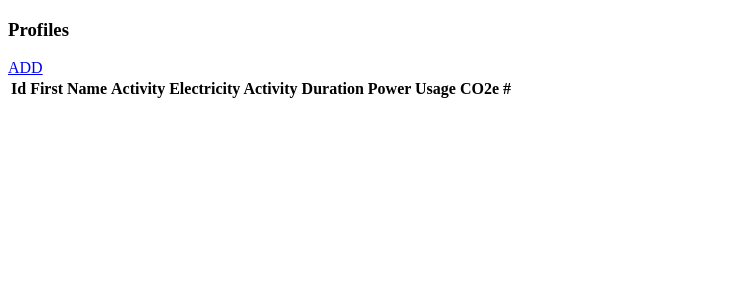
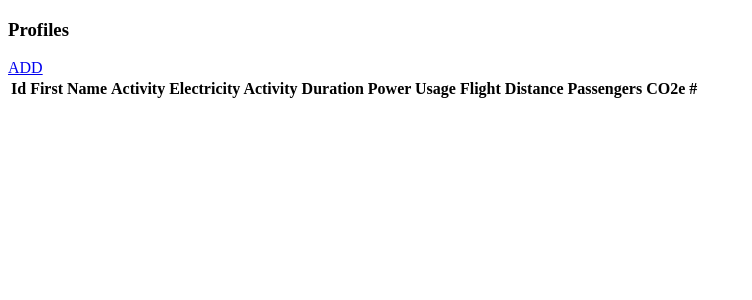
Before and after one commit to nocturne-1/carbon-estimator, a Flask app: page / in a window 1280 px wide. Shown: the top 300 px of the page, without its empty margins (0-752 px from the left). Run offline with Flask 3, Linux system fonts and the light colour scheme; lists and menus that the app fills with data are empty.

Commit message:
added carbon estimation of flight data into db (called airportgap api, grew form, index, & db, estimated co2e for flights)

```diff
--- a/app.py
+++ b/app.py
@@ -17,13 +17,17 @@ class Profile(db.Model):
     id = db.Column(db.Integer, primary_key=True)
     name = db.Column(db.String(20), unique=False, nullable=False)
     activity = db.Column(db.String(30), unique=False, nullable=False)
-    elecactivity = db.Column(db.String(20), unique=False, nullable=False)
-    duration = db.Column(db.String(20), unique=False, nullable=False)
+    elecactivity = db.Column(db.String(20), unique=False, nullable=True)
+    duration = db.Column(db.String(20), unique=False, nullable=True)
     power_usage = db.Column(db.Integer, unique=False, nullable=True)
-    co2e = db.Column(db.String(20), unique=False, nullable=True)
+
+    distance_flight = db.Column(db.Integer, unique=False, nullable=True)
+    passengers_flight = db.Column(db.Integer, unique=False, nullable=True)
+
+    co2e = db.Column(db.String(20), unique=False, nullable=False)
 
     def __repr__(self):
-        return f"Name : {self.name}, Activity: {self.activity}, ElectricActivity: {self.elecactivity}, Duration = {self.duration}, Power Usage: {self.power_usage}, CO2e: {self.co2e}."
+        return f"Name : {self.name}, Activity: {self.activity}, ElectricActivity: {self.elecactivity}, Duration = {self.duration}, Power Usage: {self.power_usage}, Flight Distance: {self.distance_flight}, Flight Passengers: {self.passengers_flight}, CO2e: {self.co2e}."
 
 def initialize_db():
     with app.app_context():
@@ -56,7 +60,7 @@ electricity_data = {
     "electronic_monitor": 0.08
 }
 
-def make_api_request(power_usage):
+def api_request_elec(power_usage):
     api_key = "0ZB2BTF0F11737QNANS38E7JMW"
     url = "https://api.climatiq.io/data/v1/estimate"
     headers = {
@@ -78,27 +82,128 @@ def make_api_request(power_usage):
         return f"{data['co2e']} {data['co2e_unit']}"
     except requests.exceptions.RequestException as e:
         print(f"Error making API request: {e}")
-        response = None
+        return
+
+def flight_distance(departure, arrival):
+    api_key = "RVhHJqrAj8MvzhqGubhkKTbG"
+    url = "https://airportgap.com/api/airports/distance"
+    headers = {
+        "Content-Type": "application/json",
+        "Authorization": f"Bearer token={api_key}"
+    }
+    flight_dist_request = {
+        'from': departure,
+        'to': arrival
+    }
+    try:
+        response = requests.post(url, headers=headers, json=flight_dist_request)
+        data = response.json()
+        miles_value = data["data"]["attributes"]["miles"]
+        return miles_value
+    except requests.exceptions.RequestException as e:
+        print(f"Error making API request: {e}")
+        return
+
+def api_request_flight(passengers, distance):
+    api_key = "0ZB2BTF0F11737QNANS38E7JMW"
+    url = "https://api.climatiq.io/data/v1/estimate"
+    headers = {
+        "Content-Type": "application/json",
+        "Authorization": f"Bearer {api_key}"
+    }
+    if distance < 300:
+       flight_request = {
+            "emission_factor": {
+                "activity_id": "passenger_flight-route_type_na-aircraft_type_na-distance_gt_2300mi-class_na-rf_excluded",
+		        "source": "EPA",
+		        "region": "US",
+		        "year": 2023,
+		        "source_lca_activity": "use_phase",
+		        "data_version": "^26"
+            },
+            "parameters": {
+                "passengers": passengers,
+                "distance": distance,
+                "distance_unit": "mi"
+            }
+        }
+    elif 2300 > distance >= 300:
+        flight_request = {
+            "emission_factor": {
+                "activity_id": "passenger_flight-route_type_na-aircraft_type_na-distance_gt_300mi_lt_2300mi-class_na-rf_excluded",
+		        "source": "EPA",
+		        "region": "US",
+		        "year": 2023,
+		        "source_lca_activity": "use_phase",
+		        "data_version": "^26"
+            },
+            "parameters": {
+                "passengers": passengers,
+                "distance": distance,
+                "distance_unit": "mi"
+            }
+        }
+    else:
+        flight_request = {
+            "emission_factor": {
+		        "activity_id": "passenger_flight-route_type_na-aircraft_type_na-distance_lt_300mi-class_na-rf_excluded",
+		        "source": "EPA",
+		        "region": "US",
+		        "year": 2023,
+		        "source_lca_activity": "use_phase",
+		        "data_version": "^26"
+            },
+	        "parameters": {
+                "passengers": passengers,
+                "distance": distance,
+                "distance_unit": "mi"
+            }
+        }
+    try:
+        response = requests.post(url, headers=headers, json=flight_request)
+        data = response.json()
+        return f"{data['co2e']} {data['co2e_unit']}"
+    except requests.exceptions.RequestException as e:
+        print(f"Error making API request: {e}")
+        return
+
+
 
 @app.route('/add', methods=["GET", "POST"])
 def formdata():
     if request.method == "POST":
         user = request.form.get("user_name")
         activity = request.form.get("activity")
-        elecactivity = request.form.get("electricity_activity")
-        duration = request.form.get("duration")
-        power_usage = int(int(duration) * electricity_data.get(elecactivity, 0))
-        co2e = make_api_request(power_usage)
-
-        print(f"User: '{user}' (type: {type(user)})")
-        print(f"Activity: '{activity}' (type: {type(activity)})")
-        print(f"Electricity Activity: '{elecactivity}' (type: {type(elecactivity)})")
-        print(f"Duration: '{duration}' (type: {type(duration)})")
-        print(f"Power Usage: '{power_usage}' (type: {type(power_usage)})")
-        print(f"CO2e: '{co2e}' (type: {type(co2e)})")
+        if activity == "electricity":
+            elecactivity = request.form.get("electricity_activity")
+            duration = request.form.get("duration")
+            power_usage = int(int(duration) * electricity_data.get(elecactivity, 0))
+            co2e_elec = api_request_elec(power_usage)
+            print(f"User: '{user}' (type: {type(user)})")
+            print(f"Activity: '{activity}' (type: {type(activity)})")
+            print(f"Electricity Activity: '{elecactivity}' (type: {type(elecactivity)})")
+            print(f"Duration: '{duration}' (type: {type(duration)})")
+            print(f"Power Usage: '{power_usage}' (type: {type(power_usage)})")
+            print(f"CO2e: '{co2e_elec}' (type: {type(co2e_elec)})")
+        elif activity == "flight":
+            departure = request.form.get("departure")
+            arrival = request.form.get("arrival")
+            distance = int(flight_distance(departure, arrival))
+            passengers = int(request.form.get("passengers"))
+            co2e_flight = api_request_flight(passengers, distance)
+            print(f"User: '{user}' (type: {type(user)})")
+            print(f"Activity: '{activity}' (type: {type(activity)})")
+            print(f"Distance: '{distance}' (type: {type(distance)})")
+            print(f"CO2e: '{co2e_flight}' (type: {type(co2e_flight)})")
 
         if user != "" and activity == "electricity":
-            p = Profile(name=user, activity=activity, elecactivity=elecactivity, duration=duration, power_usage=power_usage, co2e=co2e)
+            p = Profile(name=user, activity=activity, elecactivity=elecactivity, duration=duration, power_usage=power_usage, co2e=co2e_elec)
+            db.session.add(p)
+            db.session.commit()
+            print("committed")
+            return redirect('/')
+        elif user != "" and activity == "flight":
+            p = Profile(name=user, activity=activity, distance_flight=distance, passengers_flight=passengers, co2e=co2e_flight)
             db.session.add(p)
             db.session.commit()
             print("committed")
--- a/templates/index.html
+++ b/templates/index.html
@@ -15,6 +15,8 @@
             <th>Electricity Activity</th>
             <th>Duration</th>
             <th>Power Usage</th>
+            <th>Flight Distance</th>
+            <th>Passengers</th>
             <th>CO2e</th>
             <th>#</th>
          </thead>
@@ -27,6 +29,8 @@
                     <td>{{data.elecactivity}}</td>
                     <td>{{data.duration}}</td>
                     <td>{{data.power_usage}}</td>
+                    <td>{{data.distance_flight}}</td>
+                    <td>{{data.passengers_flight}}</td>
                     <td>{{data.co2e}}</td>
                     <td><a href="/delete/{{data.id}}" type="button">Delete</a></td>
                 </tr>
```
Also changed, not shown: templates/form.html (+7 -0 lines), instance/site.db.
